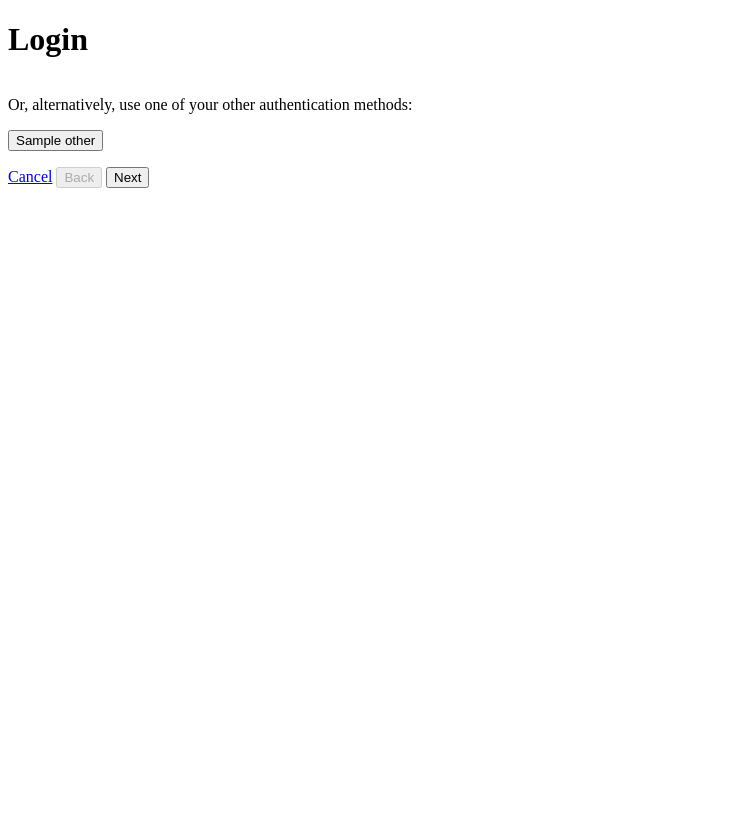
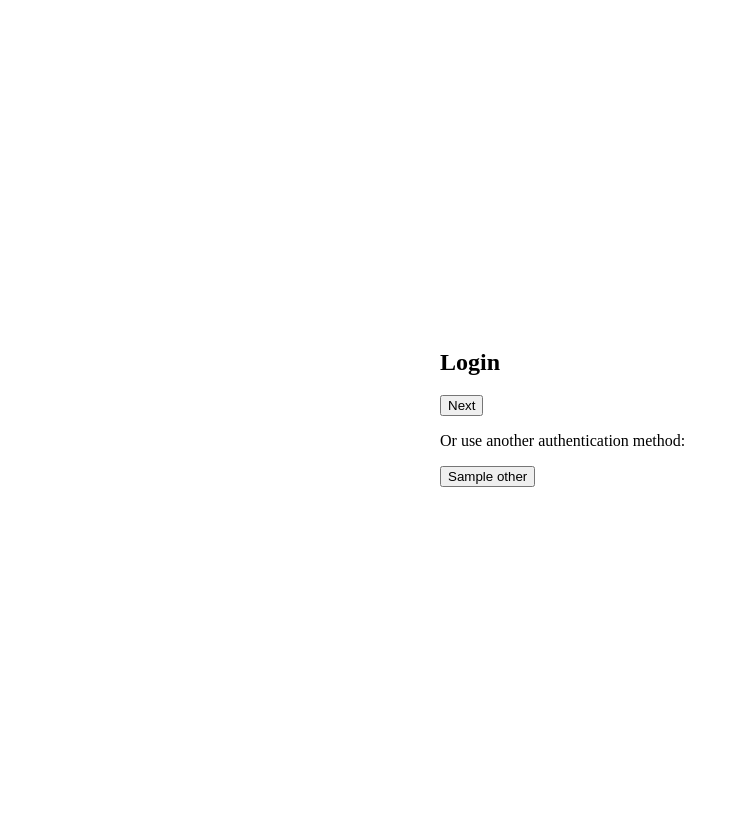
Before and after one commit to AhmadHussainRandhawa/Advance-Authentication-in-Django, a Django app: template templates/two_factor/core/login.html in a window 1280 px wide. Shown: the whole page, without its empty margins (0-739 px from the left). Before the commit the page ends 188 px from the top, so only its background shows below. Run offline with Django 5.2, Linux system fonts and the light colour scheme; tables that the repository leaves empty hold one stand-in row (values such as "Sample post"); the template is opened without the code that fills it: values that come from a table or form of the project are taken from there, most other values are stand-ins (such as "Sample title", 1, 10 or a date in 2020); parts of the project's set-up code (start-up, migrations or seed data) failed here and were passed over.

Commit message:
write custom login.html and base templates

```diff
--- a/core_auth/urls.py
+++ b/core_auth/urls.py
@@ -5,12 +5,12 @@ from django.contrib.auth.views import (
     PasswordChangeView, PasswordChangeDoneView,
     PasswordResetView, PasswordResetDoneView, PasswordResetConfirmView, PasswordResetCompleteView
     )
-from .views import RegisterView, ActivateAccountView, CustomLoginView
+from .views import RegisterView, ActivateAccountView, LoginView
 
 app_name = 'core_auth'
 
 urlpatterns = [
-    path('login/', CustomLoginView.as_view(), name='login'),
+    path('login/', LoginView.as_view(), name='login'),
     path('logout/', LogoutView.as_view(), name="logout"),
     path('password-change/', PasswordChangeView.as_view(
         success_url=reverse_lazy('core_auth:password_change_done')), name='password_change'),
--- a/templates/base.html
+++ b/templates/base.html
@@ -2,10 +2,23 @@
 <html lang="en">
 <head>
     <meta charset="UTF-8">
+    <title>{% block title %}Authentication{% endblock %}</title>
     <meta name="viewport" content="width=device-width, initial-scale=1.0">
-    <title>{% block title %}{% endblock title %}</title>
+
+    {% block head %}
+    {# Optional: Place for per-page styles, fonts, or custom head tags #}
+    {% endblock %}
 </head>
 <body>
-    {% block content %}{% endblock content %}
+
+    {% block layout %}
+        <main>
+            {% block content %}{% endblock %}
+        </main>
+    {% endblock %}
+
+    {% block scripts %}
+    {# Optional: For per-page JS or script includes #}
+    {% endblock %}
 </body>
 </html>
--- a/templates/two_factor/_base.html
+++ /dev/null
@@ -1,13 +0,0 @@
-<!DOCTYPE html>
-<html>
-<head>
-  <title>{% block title %}{% endblock %}</title>
-  {% block extra_media %}{% endblock %}
-</head>
-<body>
-
-  {% block content_wrapper %}
-      {% block content %}{% endblock %}
-  {% endblock %}
-</body>
-</html>
--- a/templates/two_factor/_base_focus.html
+++ /dev/null
@@ -1,11 +0,0 @@
-{% extends "two_factor/_base.html" %}
-
-{% block content_wrapper %}
-  <div class="container">
-    <div class="row">
-      <div class="col-md-10 offset-md-3">
-        {% block content %}{% endblock %}
-      </div>
-    </div>
-  </div>
-{% endblock %}
--- a/templates/two_factor/_wizard_actions.html
+++ /dev/null
@@ -1,14 +0,0 @@
-{% load i18n %}
-
-{% if cancel_url %}
-  <a href="{{ cancel_url }}"
-     class="float-right btn btn-link">{% trans "Cancel" %}</a>
-{% endif %}
-{% if wizard.steps.prev %}
-  <button name="wizard_goto_step" type="submit"
-          value="{{ wizard.steps.prev }}"
-          class="btn btn-secondary">{% trans "Back" %}</button>
-{% else %}
-  <button disabled name="" type="button" class="btn">{% trans "Back" %}</button>
-{% endif %}
-<button type="submit" class="btn btn-primary">{% trans "Next" %}</button>
--- a/templates/two_factor/_wizard_forms.html
+++ /dev/null
@@ -1,4 +0,0 @@
-<table class="mb-3">
-  {{ wizard.management_form }}
-  {{ wizard.form.as_table }}
-</table>
--- /dev/null
+++ b/templates/two_factor/base_auth.html
@@ -0,0 +1,13 @@
+{% extends "base.html" %}
+
+{% block title %}Auth • {% block page_title %}{% endblock %}{% endblock %}
+
+{% block layout %}
+<main>
+    <section style="display: flex; min-height: 100vh; align-items: center; justify-content: center;">
+        <div style="width: 100%; max-width: 400px; padding: 1rem;">
+            {% block content %}{% endblock %}
+        </div>
+    </section>
+</main>
+{% endblock %}
--- a/templates/two_factor/core/login.html
+++ b/templates/two_factor/core/login.html
@@ -1,60 +1,83 @@
-{% extends "two_factor/_base_focus.html" %}
+{% extends "two_factor/base_auth.html" %}
 {% load i18n %}
 {% load two_factor_tags %}
 
+{% block title %}{% trans "Login" %}{% endblock %}
+
+{# Optional: load any custom form media (JS, CSS) from widgets #}
 {% block extra_media %}
-  {{ form.media }}
+  {{ wizard.form.media }}
 {% endblock %}
 
 {% block content %}
-  <h1>{% block title %}{% trans "Login" %}{% endblock %}</h1>
+  <h1>{% trans "Login" %}</h1>
 
+  {# Show message based on which step of the login wizard we're on #}
   {% if wizard.steps.current == 'auth' %}
-    <p>{% blocktrans %}Enter your credentials.{% endblocktrans %}</p>
+    <p>{% trans "Enter your email and password." %}</p>
   {% elif wizard.steps.current == 'token' %}
     <p>{{ device|as_verbose_action }}</p>
   {% elif wizard.steps.current == 'backup' %}
-    <p>{% blocktrans trimmed %}Use this form for entering backup tokens for logging in.
-      These tokens have been generated for you to print and keep safe. Please
-      enter one of these backup tokens to login to your account.{% endblocktrans %}</p>
+    <p>{% trans "Enter one of your backup tokens." %}</p>
   {% endif %}
 
-  <form action="" method="post">
-    {% block main_form_content %}
+  {# Main multi-step login form (WizardView) #}
+  <form method="post" novalidate>
     {% csrf_token %}
-    {% include "two_factor/_wizard_forms.html" %}
+    {{ wizard.management_form }}
 
-    {# hidden submit button to enable [enter] key #}
+    {% if wizard.form.non_field_errors %}
+      <div class="error">
+        {{ wizard.form.non_field_errors }}
+      </div>
+    {% endif %}
+
+    <div class="form-fields">
+      {% for field in wizard.form.visible_fields %}
+        <div class="form-group">
+          <label for="{{ field.id_for_label }}">{{ field.label }}</label>
+          {{ field }}
+          {% if field.errors %}
+            <div class="error">
+              {{ field.errors }}
+            </div>
+          {% endif %}
+        </div>
+      {% endfor %}
+    </div>
+
+    <div class="actions">
       <input type="submit" value="" hidden />
+      {% if wizard.steps.prev %}
+        <button type="submit" name="wizard_goto_step" value="{{ wizard.steps.prev }}">
+          {% trans "Back" %}
+        </button>
+      {% endif %}
+      <button type="submit">{% trans "Next" %}</button>
+    </div>
 
+    {# Optional: show other 2FA devices to choose from #}
     {% if other_devices %}
-      <p>{% trans "Or, alternatively, use one of your other authentication methods:" %}</p>
-      <p>
+      <div class="other-devices">
+        <p>{% trans "Or use another authentication method:" %}</p>
         {% for other in other_devices %}
-        <button name="challenge_device" value="{{ other.persistent_id }}"
-                class="btn btn-secondary btn-block" type="submit">
+          <button name="challenge_device" value="{{ other.persistent_id }}" type="submit">
             {{ other|as_action }}
           </button>
-      {% endfor %}</p>
+        {% endfor %}
+      </div>
     {% endif %}
-
-    {% include "two_factor/_wizard_actions.html" %}
-    {% endblock %}
   </form>
 
-  {% block 'backup_tokens' %}
+  {# Optional backup token fallback (shown only if available) #}
   {% if backup_tokens %}
     <hr>
-       <div class="backup_tokens_form">
-       <form action="" method="post">
+    <form method="post">
       {% csrf_token %}
-            <p>{% trans "As a last resort, you can use a backup token:" %}</p>
-            <p>
-                <button name="wizard_goto_step" type="submit" value="backup"
-                    class="btn btn-sm btn-secondary btn-block">{% trans "Use Backup Token" %}</button>
-            </p>
+      <p>{% trans "Or use a backup token as last resort:" %}</p>
+      <button name="wizard_goto_step" type="submit" value="backup">
+        {% trans "Use Backup Token" %}
+      </button>
     </form>
-       </div>
   {% endif %}
 {% endblock %}
-{% endblock %}
```
Also changed, not shown: core_auth/views.py (+8 -11 lines). Lines whose indentation alone changed are shown as unchanged.
